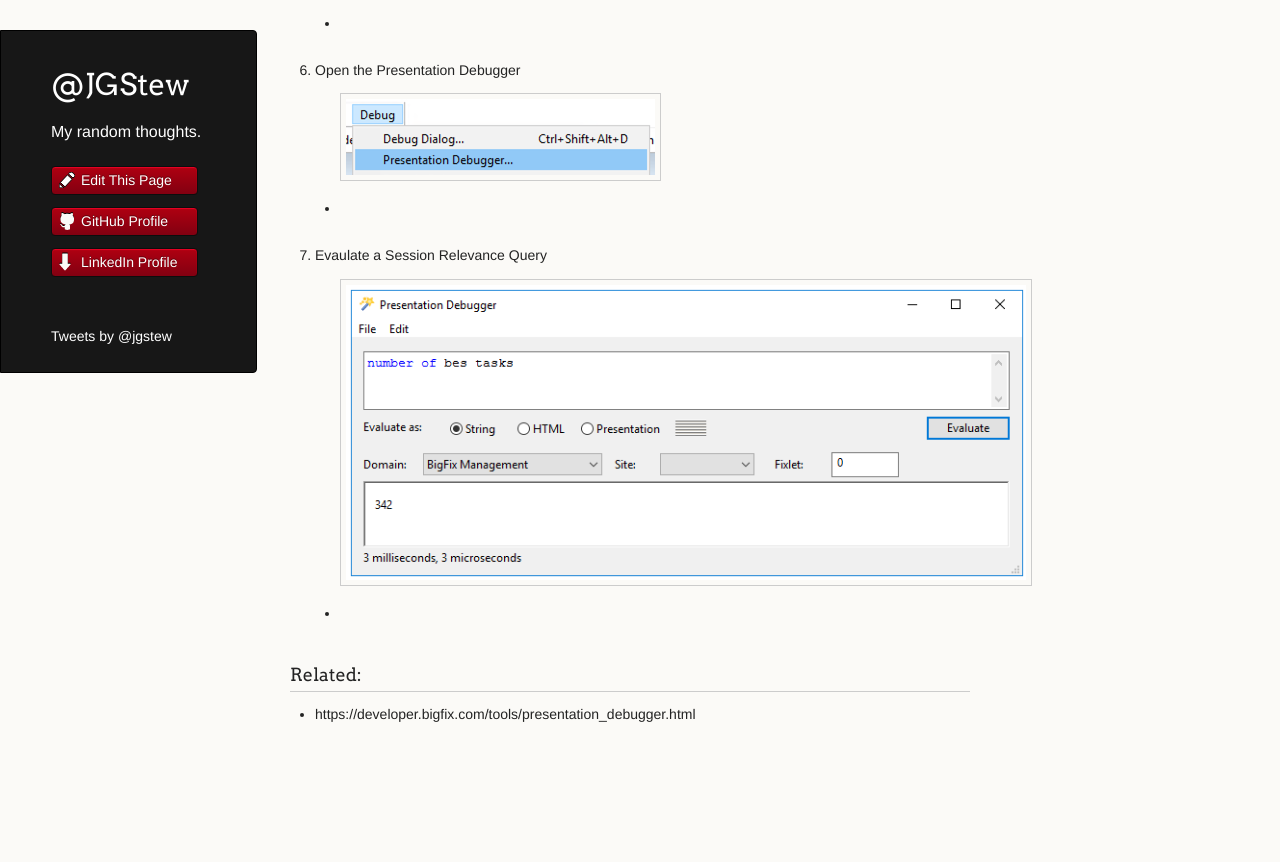
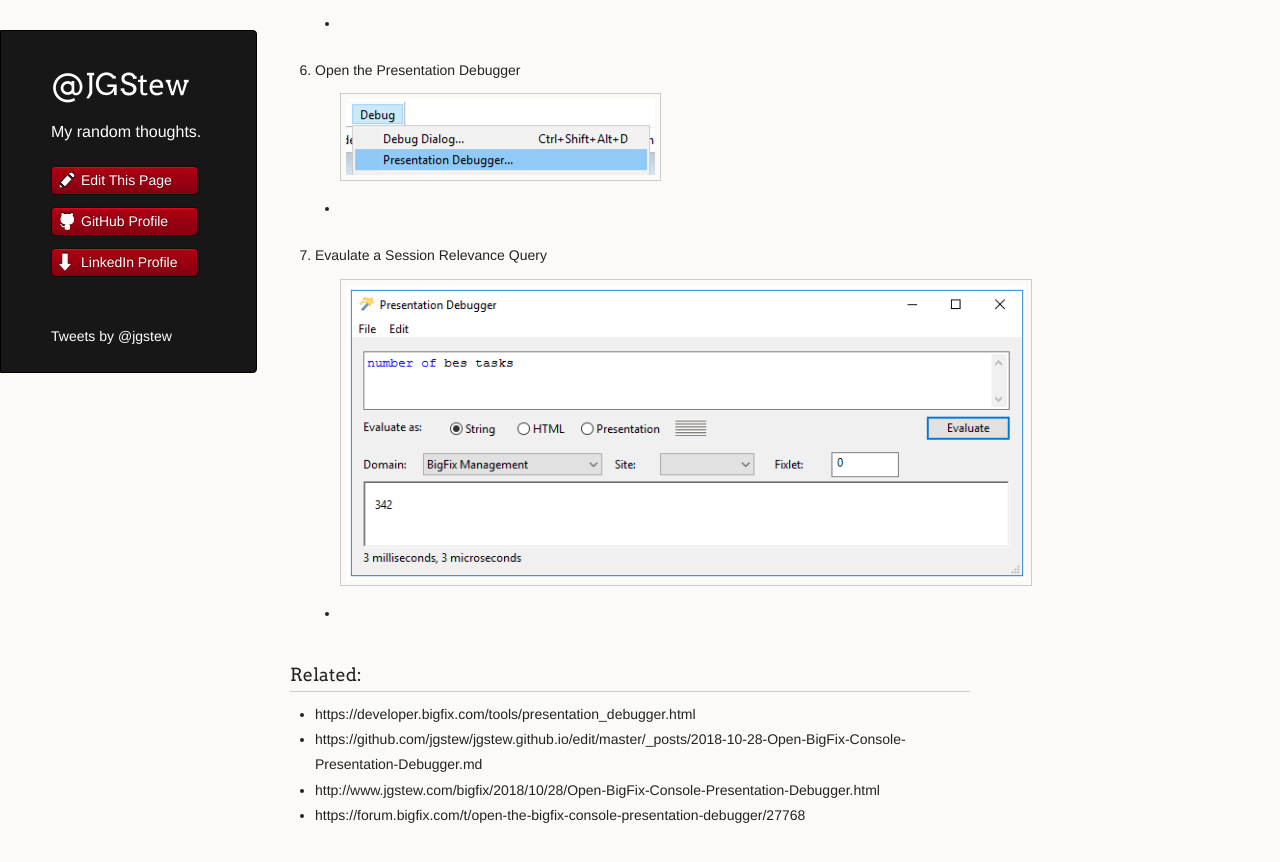
Before and after one commit to jgstew/jgstew.github.io, a Jekyll site: the page built from _posts/2018-10-28-Open-BigFix-Console-Presentation-Debugger.md, in a window 1280 px wide and 900 px high, scrolled down 750 px. Shown: the top 862 px of the window. Built offline with Jekyll 4.4.1, drawn with Linux system fonts in a browser that asks for light colours; nearby versions of some CDN libraries; comment, search, counter and statistics services are not loaded; before the commit the page ends 1549 px from its top, so only the background shows below that; part of the change alters nothing that is shown.

Commit message:
Update 2018-10-28-Open-BigFix-Console-Presentation-Debugger.md

```diff
--- a/_posts/2018-10-28-Open-BigFix-Console-Presentation-Debugger.md
+++ b/_posts/2018-10-28-Open-BigFix-Console-Presentation-Debugger.md
@@ -17,3 +17,6 @@
 ### Related:
 
 - https://developer.bigfix.com/tools/presentation_debugger.html
+- https://github.com/jgstew/jgstew.github.io/edit/master/_posts/2018-10-28-Open-BigFix-Console-Presentation-Debugger.md
+- http://www.jgstew.com/bigfix/2018/10/28/Open-BigFix-Console-Presentation-Debugger.html
+- https://forum.bigfix.com/t/open-the-bigfix-console-presentation-debugger/27768
```
